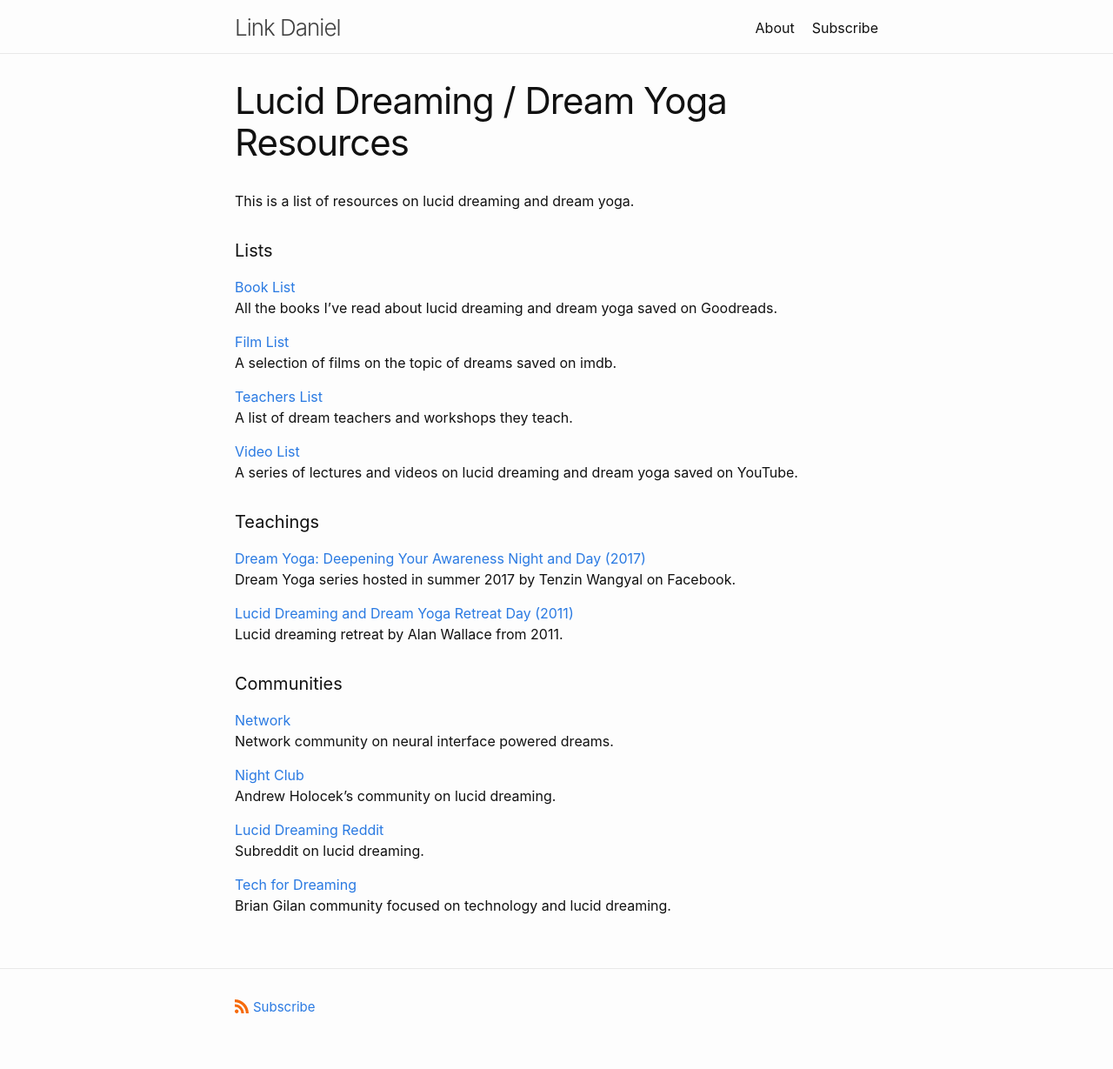
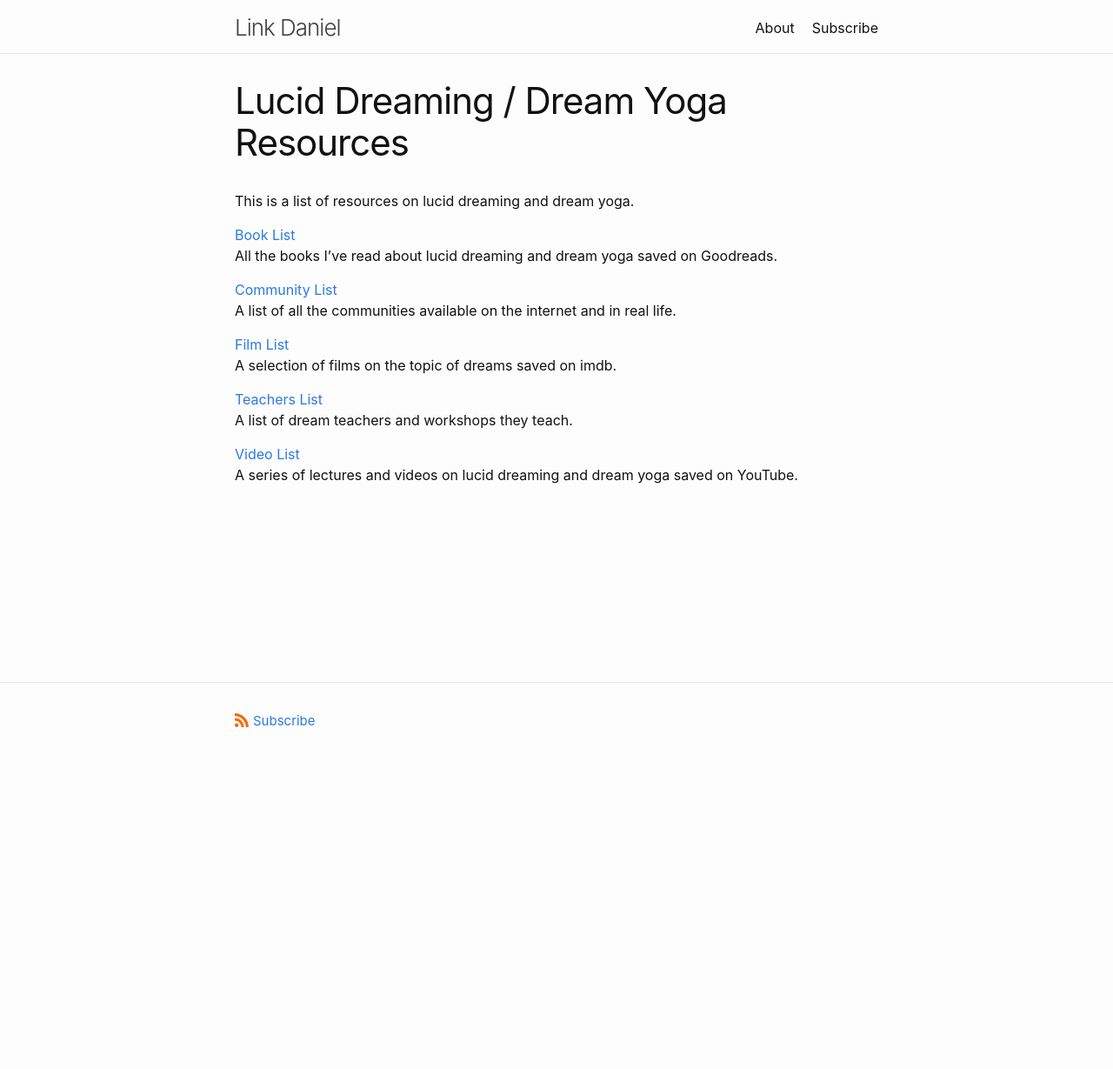
Before and after one commit to link-daniel/link.github.io, a Jekyll site: the page built from dreams.md, in a window 1280 px wide. Shown: the whole page at 87% size. Built offline with Jekyll 4.4.1, drawn with Linux system fonts in a browser that asks for light colours; after the commit the page ends 900 px from its top, so only the background shows below that.

Commit message:
Update dreams.md

```diff
--- a/dreams.md
+++ b/dreams.md
@@ -7,11 +7,13 @@ tags:
 
 This is a list of resources on lucid dreaming and dream yoga.
 
-<h4>Lists</h4>
-
 [Book List](https://www.goodreads.com/review/list/95737422-link-daniel?ref=nav_mybooks&shelf=dreams)
 <br>
 All the books I've read about lucid dreaming and dream yoga saved on Goodreads.
+
+[Community List](https://docs.google.com/spreadsheets/d/1aHJ22wPwA1KVqEVZOHYPOZb7O3lmLIIBz6vGyTHrPa4)
+<br>
+A list of all the communities available on the internet and in real life.
 
 [Film List](https://www.imdb.com/list/ls083385013/)
 <br>
@@ -24,32 +26,3 @@ A list of dream teachers and workshops they teach.
 [Video List](https://www.youtube.com/playlist?list=PL3IOQtA2di8PQNdPo2_FVaBlhVkb5PUXM)
 <br>
 A series of lectures and videos on lucid dreaming and dream yoga saved on YouTube.
-
-<h4>Teachings</h4>
-
-[Dream Yoga: Deepening Your Awareness Night and Day (2017)](https://cybersangha.net/dream-yoga-deepening-your-awareness-night-and-day-teaching-series/)
-<br>
-Dream Yoga series hosted in summer 2017 by Tenzin Wangyal on Facebook.
-
-[Lucid Dreaming and Dream Yoga Retreat Day (2011)](https://archive.org/details/LucidDreamingAndDreamYogaRetreatDay1/01DreamYogaRetreat111025AfternoonPart1.mp3)
-<br>
-Lucid dreaming retreat by Alan Wallace from 2011.
-
-
-<h4>Communities</h4>
-
-[Network](https://network.com.de)
-<br>
-Network community on neural interface powered dreams.
-
-[Night Club](https://community.nightclub.andrewholecek.com/latest)
-<br>
-Andrew Holocek's community on lucid dreaming.
-
-[Lucid Dreaming Reddit](https://www.reddit.com/r/LucidDreaming/)
-<br>
-Subreddit on lucid dreaming.
-
-[Tech for Dreaming](https://techfordreaming.com)
-<br>
-Brian Gilan community focused on technology and lucid dreaming.
```
